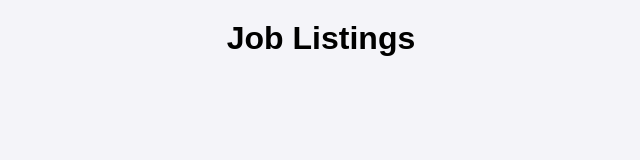
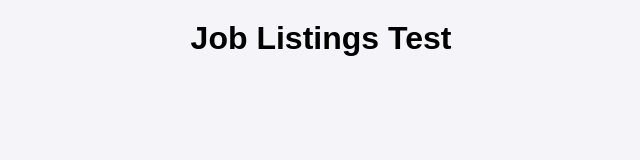
Before and after one commit to RandomPancakeBoi/TestSystem, a plain HTML site: page index.html in a window 1280 px wide. Shown: the whole page, without its empty margins (319-959 px from the left). Drawn offline with Linux system fonts and the light colour scheme.

Commit message:
Update index.html

```diff
--- a/index.html
+++ b/index.html
@@ -12,7 +12,7 @@
 </head>
 
 <body>
-    <h1>Job Listings</h1>
+    <h1>Job Listings Test</h1>
 
 
     <!-- Login Section -->
```
